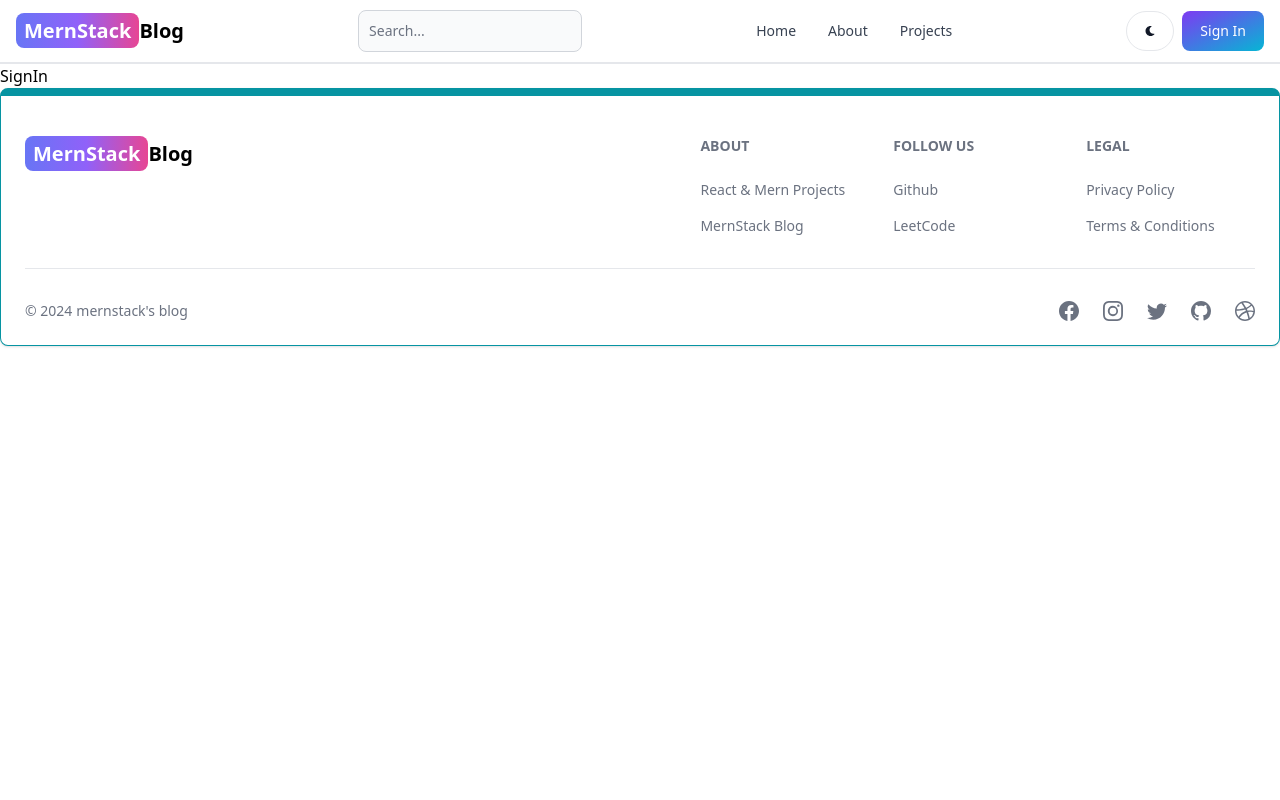
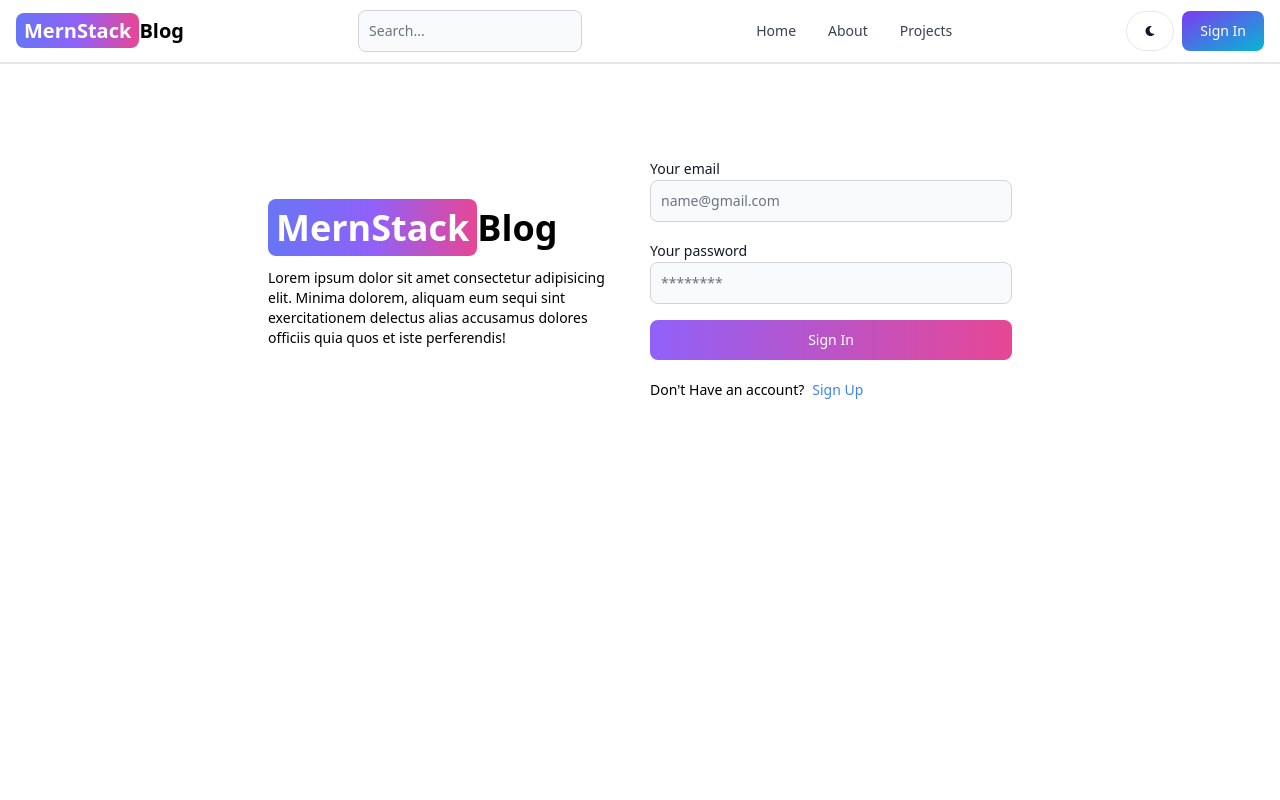
Before and after one commit to kumarshrivastav/mern-bloging, a React (Vite) app in the folder client/: page /sign-in in a window 1280 px wide. Shown: the top 800 px of the page. Built offline with nearby package versions, Linux system fonts and the light colour scheme.

Commit message:
completed signin page functionality

```diff
--- a/client/src/http/api.config.js
+++ b/client/src/http/api.config.js
@@ -1,2 +1,3 @@
 import axios from 'axios';
 export const signUp=(data)=>axios.post("/api/user/signup",data)
+export const signin=(data)=>axios.post("/api/auth/signin",data)
--- a/client/src/pages/SignIn.jsx
+++ b/client/src/pages/SignIn.jsx
@@ -1,11 +1,117 @@
-import React from 'react'
+import React, { useState } from "react";
+import { Link, useNavigate } from "react-router-dom";
+import { Label, TextInput, Button, Alert, Spinner } from "flowbite-react";
+import { signin } from "../http/api.config";
+const SignIn = () => {
+  const [formData, setFormData] = useState({
+    password: "",
+    email: "",
+  });
+  // console.log(formData);
+  const [errorMessage, setErrorMessage] = useState(null);
+  const [isLoading, setIsLoading] = useState(false);
+  const navigate = useNavigate();
+  const handleSubmit = async (e) => {
+    e.preventDefault();
+    if (!formData.password || !formData.email) {
+      return setErrorMessage("please fill out all fields");
+    }
+    try {
+      setIsLoading(true);
+      setErrorMessage(null);
+      const { data } = await signin(formData)
+      console.log(data);
+      setFormData({password: "", email: "" });
+      alert("User Login Successfully");
+      return navigate("/");
+    } catch (error) {
+      setErrorMessage(error.response.data.message);
+      console.log(error.response.data.message);
+    } finally {
+      setIsLoading(false);
+    }
+  };
+  return (
+    <div className="min-h-screen mt-20">
+      <div className="flex p-3 max-w-3xl mx-auto flex-col md:flex-row md:items-center gap-5">
+        {/* left */}
+        <div className="flex-1">
+          <Link to="/" className="font-bold dark:text-white text-4xl">
+            <span className="px-2 py-1 bg-gradient-to-r from-indigo-500 via-purple-500 to-pink-500 rounded-lg text-white">
+              MernStack
+            </span>
+            Blog
+          </Link>
+          <p className="text-sm mt-5">
+            Lorem ipsum dolor sit amet consectetur adipisicing elit. Minima
+            dolorem, aliquam eum sequi sint exercitationem delectus alias
+            accusamus dolores officiis quia quos et iste perferendis!
+          </p>
+        </div>
+        {/* right */}
+        <div className="flex-1">
+          <form className="flex flex-col gap-4" onSubmit={handleSubmit}>
+          <div>
+              <Label value="Your email" />
+              <TextInput
+                type="email"
+                placeholder="name@gmail.com"
+                id="email"
+                value={formData.email}
+                onChange={(e) =>
+                  setFormData({
+                    ...formData,
+                    [e.target.id]: e.target.value.trim(),
+                  })
+                }
+              />
+            </div>
+            <div>
+              <Label value="Your password" />
+              <TextInput
+                type="password"
+                placeholder="********"
+                id="password"
+                value={formData.password}
+                onChange={(e) =>
+                  setFormData({
+                    ...formData,
+                    [e.target.id]: e.target.value.trim(),
+                  })
+                }
+              />
+            </div>
 
-const SignIn = () => {
-  return (
-    <div>
-      SignIn
+            <Button
+              gradientDuoTone="purpleToPink"
+              type="submit"
+              disabled={isLoading}
+            >
+              {isLoading ? (
+                <>
+                  <Spinner size="sm" />
+                  <span className="pl-3">Loading...</span>
+                </>
+              ) : (
+                "Sign In"
+              )}
+            </Button>
+          </form>
+          <div className="flex gap-2 text-sm mt-5">
+            <span>Don't Have an account?</span>
+            <Link to="/sign-up" className="text-blue-500">
+              Sign Up
+            </Link>
+          </div>
+          {errorMessage && (
+            <Alert className="mt-5" color="failure">
+              {errorMessage}
+            </Alert>
+          )}
+        </div>
+      </div>
     </div>
-  )
-}
+  );
+};
 
-export default SignIn
+export default SignIn;
--- a/client/src/pages/SignUp.jsx
+++ b/client/src/pages/SignUp.jsx
@@ -1,5 +1,5 @@
 import React, { useState } from "react";
-import { Link,useNavigate } from "react-router-dom";
+import { Link, useNavigate } from "react-router-dom";
 import { Label, TextInput, Button, Alert, Spinner } from "flowbite-react";
 import { signUp } from "../http/api.config";
 const SignUp = () => {
@@ -9,27 +9,27 @@
     email: "",
   });
   // console.log(formData);
-  const [errorMessage,setErrorMessage]=useState(null)
-  const [isLoading,setIsLoading]=useState(false)
-  const navigate=useNavigate()
+  const [errorMessage, setErrorMessage] = useState(null);
+  const [isLoading, setIsLoading] = useState(false);
+  const navigate = useNavigate();
   const handleSubmit = async (e) => {
     e.preventDefault();
-    if(!formData.username || !formData.password || !formData.email){
-      return setErrorMessage('please fill out all fields')
+    if (!formData.username || !formData.password || !formData.email) {
+      return setErrorMessage("please fill out all fields");
     }
     try {
-      setIsLoading(true)
-      setErrorMessage(null)
+      setIsLoading(true);
+      setErrorMessage(null);
       const { data } = await signUp(formData);
       console.log(data);
       setFormData({ username: "", password: "", email: "" });
       alert("User Registered Successfully");
-      return navigate("/sign-in")
+      return navigate("/sign-in");
     } catch (error) {
-      setErrorMessage(error.response.data.message)
+      setErrorMessage(error.response.data.message);
       console.log(error.response.data.message);
-    }finally{
-    setIsLoading(false);
+    } finally {
+      setIsLoading(false);
     }
   };
   return (
@@ -60,7 +60,10 @@
                 id="username"
                 value={formData.username}
                 onChange={(e) =>
-                  setFormData({ ...formData, [e.target.id]: e.target.value.trim() })
+                  setFormData({
+                    ...formData,
+                    [e.target.id]: e.target.value.trim(),
+                  })
                 }
               />
             </div>
@@ -72,7 +75,10 @@
                 id="password"
                 value={formData.password}
                 onChange={(e) =>
-                  setFormData({ ...formData, [e.target.id]: e.target.value.trim() })
+                  setFormData({
+                    ...formData,
+                    [e.target.id]: e.target.value.trim(),
+                  })
                 }
               />
             </div>
@@ -84,19 +90,26 @@
                 id="email"
                 value={formData.email}
                 onChange={(e) =>
-                  setFormData({ ...formData, [e.target.id]: e.target.value.trim() })
+                  setFormData({
+                    ...formData,
+                    [e.target.id]: e.target.value.trim(),
+                  })
                 }
               />
             </div>
-            <Button gradientDuoTone="purpleToPink" type="submit" disabled={isLoading}>
+            <Button
+              gradientDuoTone="purpleToPink"
+              type="submit"
+              disabled={isLoading}
+            >
               {isLoading ? (
-                  <>
-                  <Spinner size="sm"/>
+                <>
+                  <Spinner size="sm" />
                   <span className="pl-3">Loading...</span>
-                  </>
-              ):"Sign Up"
-              }
-
+                </>
+              ) : (
+                "Sign Up"
+              )}
             </Button>
           </form>
           <div className="flex gap-2 text-sm mt-5">
@@ -105,11 +118,11 @@
               Sign In
             </Link>
           </div>
-          {
-            errorMessage && (
-              <Alert className="mt-5" color="failure">{errorMessage}</Alert>
-            )
-          }
+          {errorMessage && (
+            <Alert className="mt-5" color="failure">
+              {errorMessage}
+            </Alert>
+          )}
         </div>
       </div>
     </div>
```
